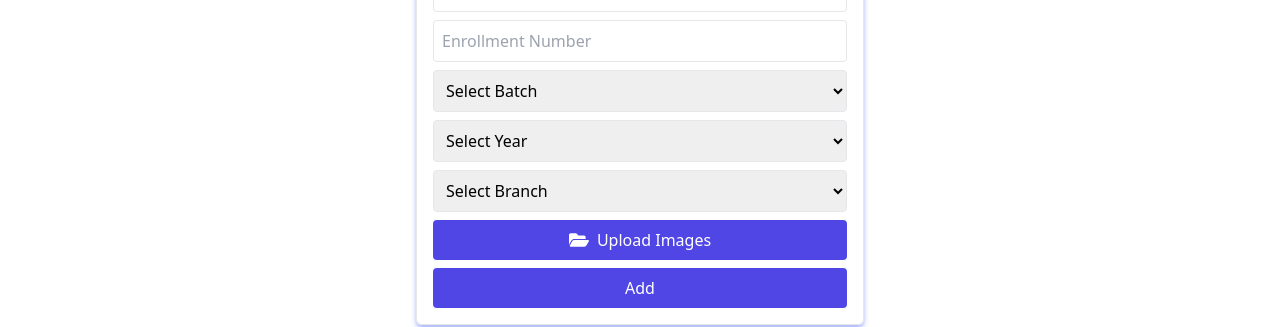
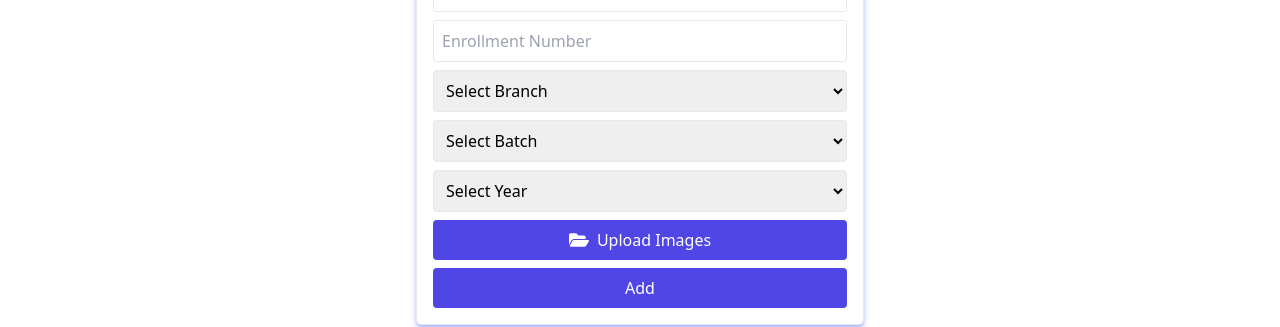
Before and after one commit to rahul-2004-json/Attendify, a React (Create React App) app in the folder frontend/ui/: page /addStudent in a window 1280 px wide. Both pictures are taken after a click on the button 640 px from the left and 382 px from the top of the page. Shown: the part 277-604 px from the top of the page. Built offline with nearby package versions, Linux system fonts and the light colour scheme.

Commit message:
Change the add student form where on selecting CSE or ECE branch the batch list should be of respective branches only.

```diff
--- a/frontend/ui/src/pages/AddStudent.js
+++ b/frontend/ui/src/pages/AddStudent.js
@@ -1,11 +1,11 @@
-import React, { useState} from "react";
+import React, { useState } from "react";
 import { TbCirclePlus } from "react-icons/tb";
 import { FaImages, FaFolderOpen } from "react-icons/fa";
 import { AiFillCloseCircle } from "react-icons/ai";
 import { PiStudentBold } from "react-icons/pi";
 import axios from "axios";
 import { Hourglass } from "react-loader-spinner";
-import {toast} from "react-toastify";
+import { toast } from "react-toastify";
 import "react-toastify/dist/ReactToastify.css";
 
 const AddStudent = () => {
@@ -25,6 +25,7 @@ const AddStudent = () => {
   const [selectedImages, setSelectedImages] = useState([]);
   const [selectedStudentIndex, setSelectedStudentIndex] = useState(null);
   const [isLoading, setIsLoading] = useState(false);
+  const [formbranch, setFormBranch] = useState("CSE");
 
   const notifySuccess = () =>
     toast.success(
@@ -264,6 +265,23 @@ const AddStudent = () => {
                 <p className="text-red-600 mb-2 -mt-2">{formErrors.enroll}</p>
               )}
               <select
+                name="branch"
+                value={newStudent.branch}
+                onChange={(e) => {
+                  handleInputChange(e);
+                  setFormBranch(e.target.value);
+                }}
+                className="w-full p-2 mb-2 border rounded"
+                required
+              >
+                <option value="">Select Branch</option>
+                <option value="ECE">ECE</option>
+                <option value="CSE">CSE</option>
+              </select>
+              {formErrors.branch && (
+                <p className="text-red-600 mb-4 -mt-2">{formErrors.branch}</p>
+              )}
+              <select
                 name="batch"
                 value={newStudent.batch}
                 onChange={handleInputChange}
@@ -273,8 +291,11 @@ const AddStudent = () => {
                 <option value="">Select Batch</option>
                 {[...Array(9)].map((_, i) => (
                   <React.Fragment key={`batch-${i}`}>
-                    <option value={`F${i + 1}`}>F{i + 1}</option>
-                    <option value={`E${i + 1}`}>E{i + 1}</option>
+                    {formbranch === "CSE" ? (
+                      <option value={`F${i + 1}`}>F{i + 1}</option>
+                    ) : (
+                      <option value={`E${i + 1}`}>E{i + 1}</option>
+                    )}
                   </React.Fragment>
                 ))}
               </select>
@@ -297,20 +318,6 @@ const AddStudent = () => {
               </select>
               {formErrors.year && (
                 <p className="text-red-600 mb-2 -mt-2">{formErrors.year}</p>
-              )}
-              <select
-                name="branch"
-                value={newStudent.branch}
-                onChange={handleInputChange}
-                className="w-full p-2 mb-2 border rounded"
-                required
-              >
-                <option value="">Select Branch</option>
-                <option value="ECE">ECE</option>
-                <option value="CSE">CSE</option>
-              </select>
-              {formErrors.branch && (
-                <p className="text-red-600 mb-4 -mt-2">{formErrors.branch}</p>
               )}
               {/* Hidden file input */}
               <input
```
